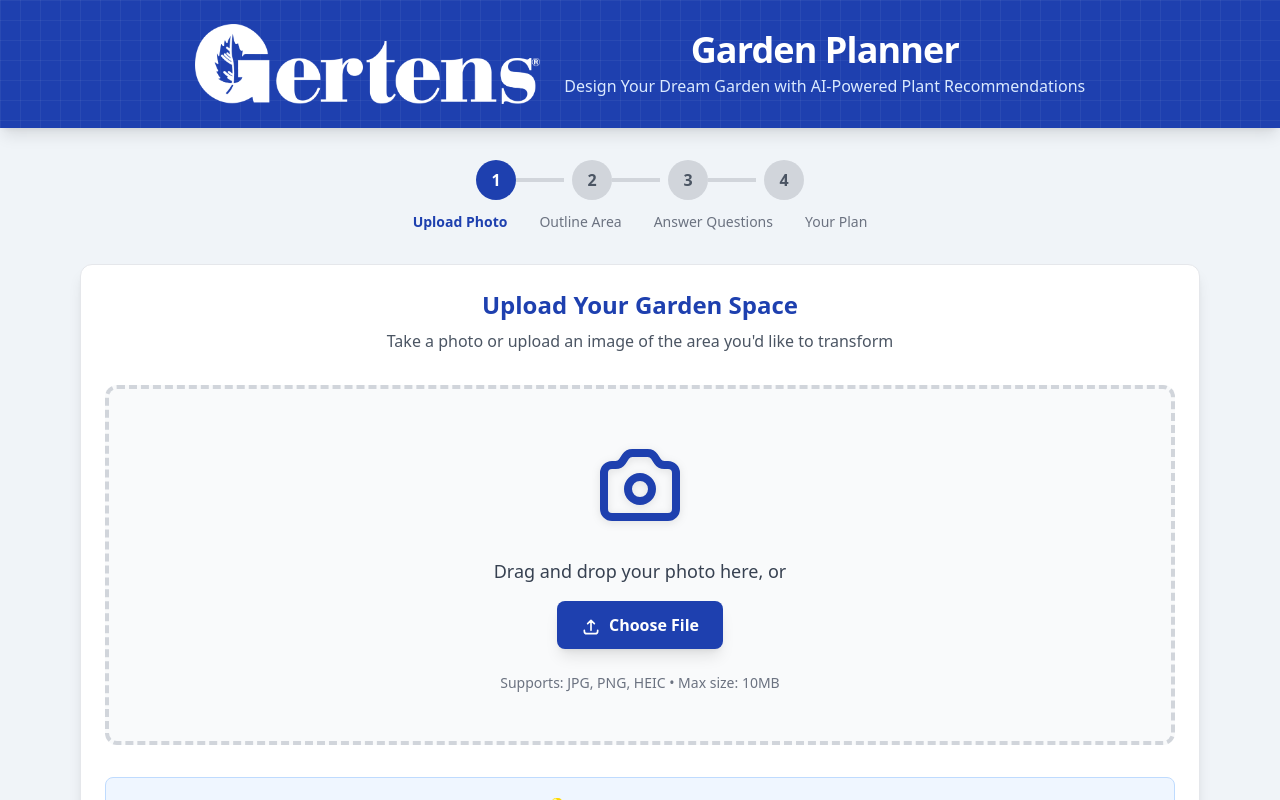
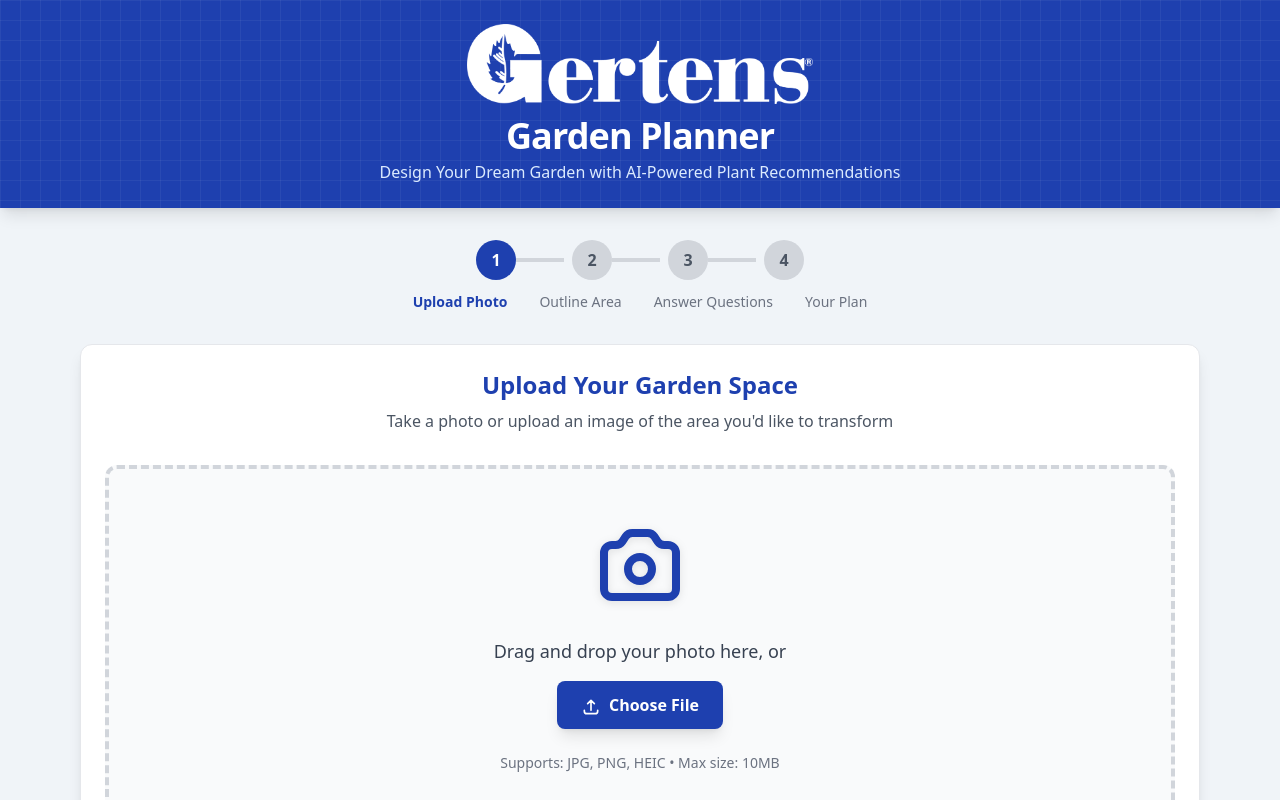
Before and after one commit to GertensMarketing/gertens-planner-c, a React (Vite) app: page / in a window 1280 px wide. Shown: the top 800 px of the page. Built offline with nearby package versions, Linux system fonts and the light colour scheme.

Commit message:
Update Header.jsx

```diff
--- a/src/components/Header.jsx
+++ b/src/components/Header.jsx
@@ -4,7 +4,7 @@
   return (
     <header className="blueprint-pattern text-white shadow-lg">
       <div className="container mx-auto px-4 py-6">
-        <div className="flex items-center justify-center space-x-6">
+        <div className="flex flex-col items-center justify-center space-y-3">
           <img
             src="/images/gertens-logo.png"
             alt="Gertens Garden Center"
```
